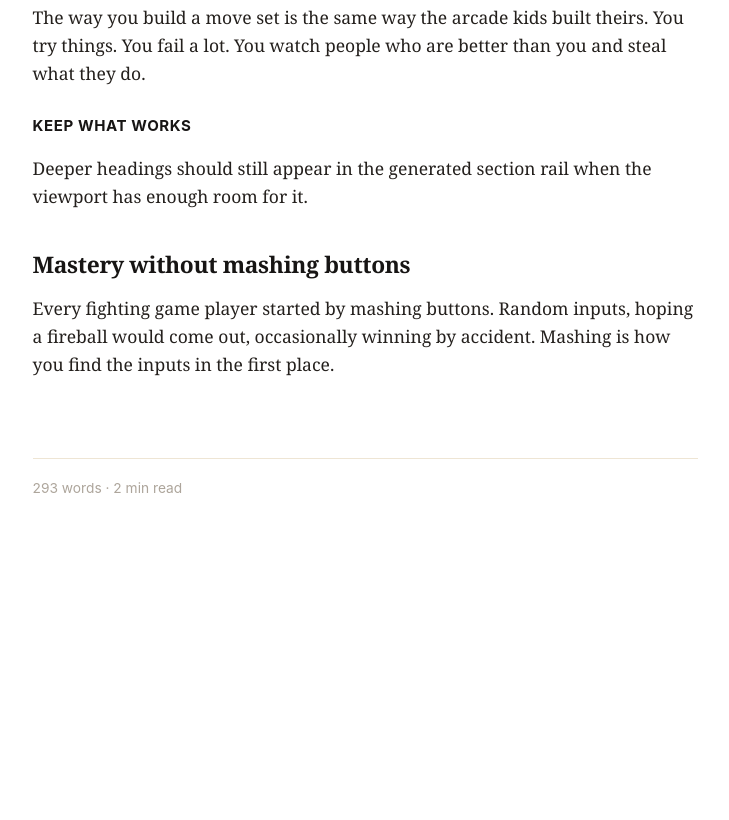
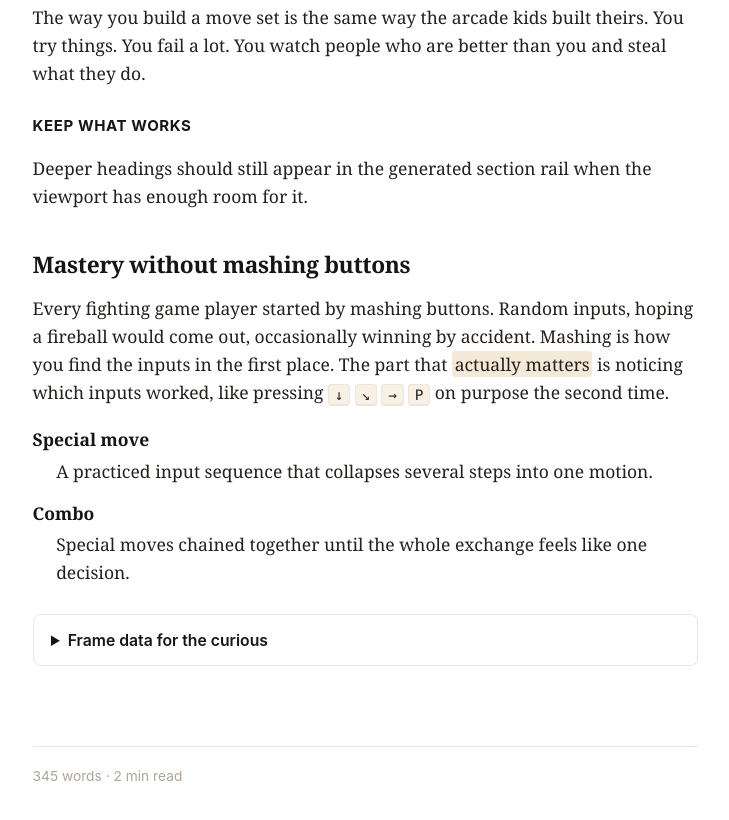
Before and after one commit to raisulchowdhury/calm-nnwtheme, a plain HTML site: page preview/index.html in a window 1280 px wide. Shown: the part 1442-2262 px from the top of the page, without its empty margins (275-1004 px from the left). Before the commit the page ends 2054 px from the top, so only its background shows below. Drawn offline with Linux system fonts and the light colour scheme.

Commit message:
Polish reading surface and rail scrubbing (#4)

```diff
--- a/Calm.nnwtheme/stylesheet.css
+++ b/Calm.nnwtheme/stylesheet.css
@@ -223,6 +223,11 @@ article,
 	margin: 1rem 0;
 }
 
+.articleBody p,
+.articleBody li {
+	text-wrap: pretty;
+}
+
 .articleBody strong,
 .articleBody b {
 	color: var(--reader-heading);
@@ -308,6 +313,19 @@ article,
 	color: var(--reader-muted);
 }
 
+.articleBody dl {
+	margin: 1.1em 0;
+}
+
+.articleBody dt {
+	color: var(--reader-heading);
+	font-weight: 700;
+}
+
+.articleBody dd {
+	margin: 0.2em 0 0.8em 1.35em;
+}
+
 .articleBody blockquote {
 	margin: 1.6em 0;
 	padding: 0 0 0 1em;
@@ -322,6 +340,32 @@ article,
 
 .articleBody blockquote > :last-child {
 	margin-bottom: 0;
+}
+
+.articleBody mark {
+	padding: 0.05em 0.15em;
+	border-radius: 3px;
+	background: var(--reader-selection);
+	color: inherit;
+}
+
+.articleBody details {
+	margin: 1.6em 0;
+	padding: 0.7em 1em;
+	border: 1px solid var(--reader-rule);
+	border-radius: var(--reader-radius);
+}
+
+.articleBody summary {
+	color: var(--reader-heading);
+	font-family: var(--reader-sans);
+	font-size: 0.9em;
+	font-weight: 600;
+	cursor: pointer;
+}
+
+.articleBody details[open] summary {
+	margin-bottom: 0.6em;
 }
 
 .articleBody hr {
@@ -368,6 +412,12 @@ article,
 	.articleBody svg {
 		mix-blend-mode: multiply;
 	}
+}
+
+.articleBody audio {
+	display: block;
+	width: 100%;
+	margin: 2.15em 0;
 }
 
 .articleBody figcaption {
@@ -433,6 +483,16 @@ pre code {
 	padding: 0;
 	background: transparent;
 	font-size: inherit;
+}
+
+kbd {
+	padding: 0.12em 0.4em;
+	border: 1px solid var(--reader-rule);
+	border-bottom-width: 2px;
+	border-radius: 4px;
+	background: var(--reader-code-bg);
+	font-family: var(--reader-mono);
+	font-size: 0.82em;
 }
 
 .nnw-overflow {
--- a/preview/index.html
+++ b/preview/index.html
@@ -49,7 +49,19 @@
 			<p>Deeper headings should still appear in the generated section rail when the viewport has enough room for it.</p>
 
 			<h2 id="mastery">Mastery without mashing buttons</h2>
-			<p>Every fighting game player started by mashing buttons. Random inputs, hoping a fireball would come out, occasionally winning by accident. Mashing is how you find the inputs in the first place.</p>
+			<p>Every fighting game player started by mashing buttons. Random inputs, hoping a fireball would come out, occasionally winning by accident. Mashing is how you find the inputs in the first place. The part that <mark>actually matters</mark> is noticing which inputs worked, like pressing <kbd>↓</kbd> <kbd>↘</kbd> <kbd>→</kbd> <kbd>P</kbd> on purpose the second time.</p>
+
+			<dl>
+				<dt>Special move</dt>
+				<dd>A practiced input sequence that collapses several steps into one motion.</dd>
+				<dt>Combo</dt>
+				<dd>Special moves chained together until the whole exchange feels like one decision.</dd>
+			</dl>
+
+			<details>
+				<summary>Frame data for the curious</summary>
+				<p>None of this requires memorizing frame data. It requires repetition until the motion stops being a sequence of steps and starts being a single thing you do.</p>
+			</details>
 		</div>
 	</article>
 
@@ -365,6 +377,13 @@
 				return;
 			}
 			event.preventDefault();
+			if (toc.setPointerCapture) {
+				try {
+					toc.setPointerCapture(event.pointerId);
+				} catch (error) {
+					// Without capture, the pointerleave listener still ends the scrub.
+				}
+			}
 			beginScrub(event.pointerId, event.clientY);
 		}
 
```
Also changed, not shown: Calm.nnwtheme/template.html (+7 -0 lines), CHANGELOG.md, 2 other files.
